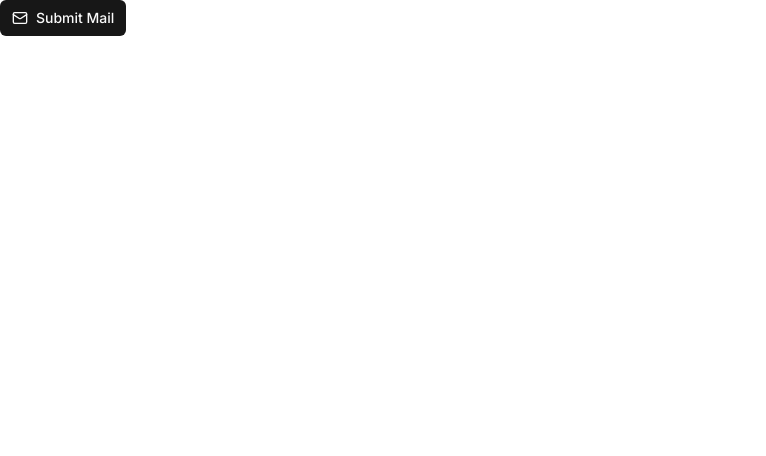
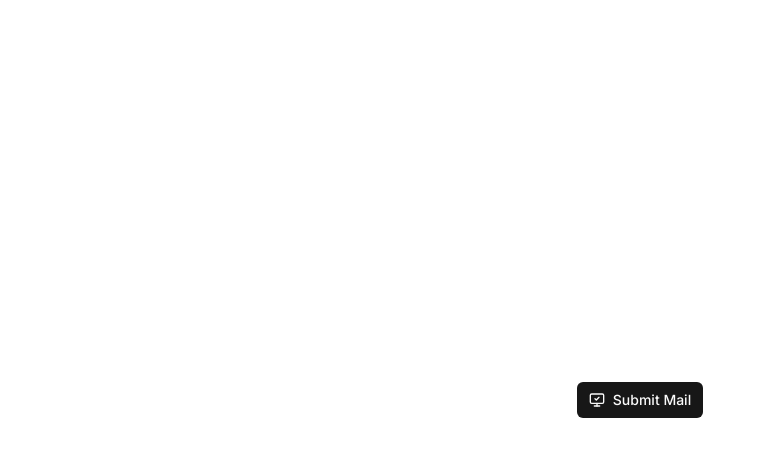
Before and after one commit to Gaius-1/StreamIQ, a Next.js app: page / in a window 1280 px wide. Shown: the top 456 px of the page, without its empty margins (0-766 px from the left). Built offline with nearby package versions, Linux system fonts and the light colour scheme.

Commit message:
improve homepage

```diff
--- a/app/page.tsx
+++ b/app/page.tsx
@@ -1,10 +1,12 @@
-import { Mail } from "lucide-react"
+import { MonitorCheck } from "lucide-react"
 import { Button } from "@/components/ui/button";
 
 export default function Home() {
   return (
-    <Button variant="default" size="sm">
-      <Mail className="mr-2 h-4 w-4"/>Submit Mail
-    </Button>
+    <div className="flex h-screen items-center justify-center">
+      <Button variant="default" size="sm">
+        <MonitorCheck className="mr-2 h-4 w-4"/>Submit Mail
+      </Button>
+    </div>
   );
 }
```
